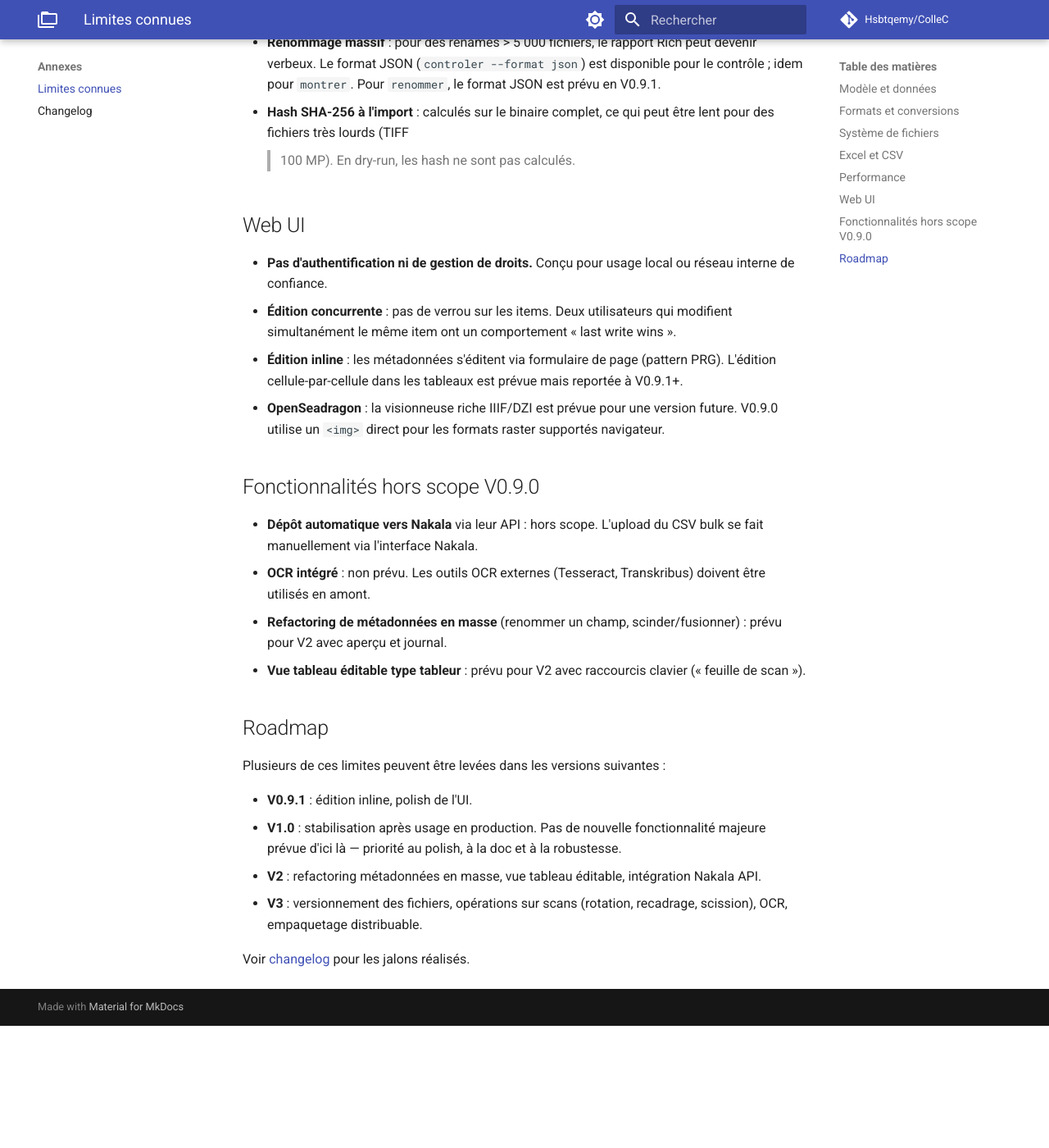
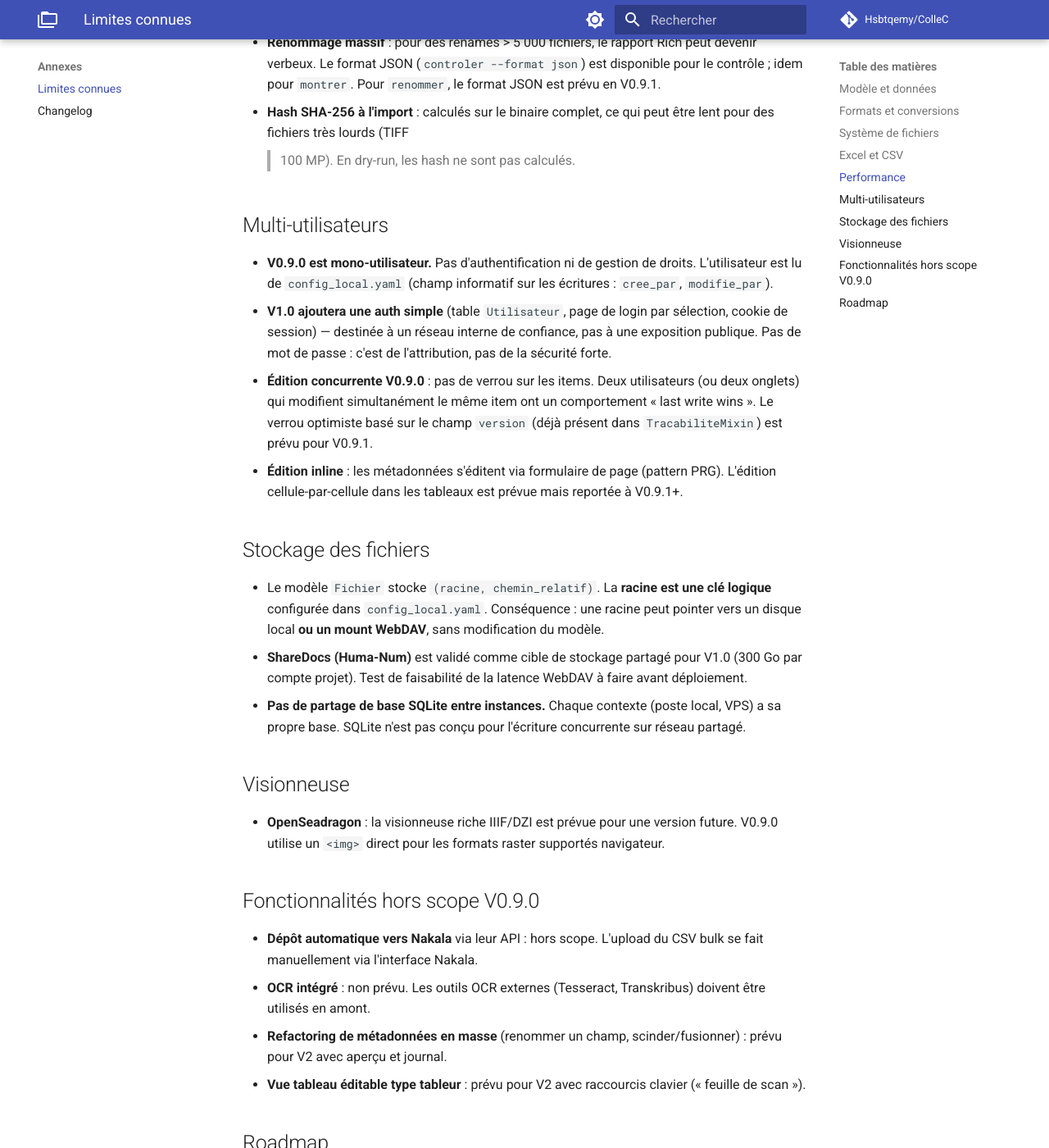
Before and after one commit to Hsbtqemy/ColleC, an MkDocs documentation site: the page built from docs/annexes/limites.md, in a window 1280 px wide and 1400 px high, scrolled down 1645 px. Shown: the whole window at 82% size. Built offline with MkDocs 1.6.1 and Material for MkDocs 9.7.7, drawn with Linux system fonts in a browser that asks for light colours; comment, search, counter and statistics services are not loaded; before the commit the page ends 2896 px from its top, so only the background shows below that.

Commit message:
docs: décisions architecture déploiement V1.0 + roadmap V0.9.1 / V1.0
Session de documentation pure (pas de modification de code
applicatif). Préserve les décisions stratégiques prises sur
le déploiement et la multi-utilisation, en préparation des
sessions futures.

- docs/developpeurs/deploiement-future.md (NEW, INTERNAL) :
  document de travail interne (exclu du build MkDocs via
  exclude_docs) qui consigne les décisions d'architecture
  pour V1.0 :
  * 3 contextes d'usage cibles (mode local solo, CLI seul,
    serveur partagé sur VPS) avec base SQLite séparée par
    contexte ;
  * stockage ShareDocs (Huma-Num) en WebDAV — modèle
    Fichier déjà compatible (racine + chemin_relatif) ;
  * authentification simple V1.0 (table Utilisateur, page
    de login par sélection, cookie de session, pas de mot
    de passe) — attribution, pas sécurité forte ;
  * verrou optimiste sur le champ `version` existant de
    TracabiliteMixin ;
  * mode lecture seule explicite ;
  * stack déploiement Docker + Caddy/nginx + Let's Encrypt
    + davfs2 pour ShareDocs + restic pour sauvegardes ;
  * plan détaillé V0.9.1 (1 session ~6h) puis V1.0 (2
    sessions ~12h après test d'usage).

- CLAUDE.md :
  * « Statut : V0.9.0 stable livré » avec lien vers le site
    déployé et le document interne ;
  * Plan de développement enrichi : V0.9.1 (renforcement
    mode local, préparation test d'usage) puis V1.0
    (déploiement VPS + auth simple).

- docs/annexes/limites.md :
  * section « Multi-utilisateurs » réécrite pour préciser
    V0.9.0 mono / V1.0 auth simple, verrou optimiste prévu
    V0.9.1 ;
  * nouvelle section « Stockage des fichiers » documentant
    la compatibilité racines logiques ↔ WebDAV ShareDocs et
    la non-portabilité de SQLite sur réseau partagé ;
  * « Visionneuse » séparée pour clarifier.

- docs/annexes/changelog.md : section « Roadmap » ajoutée en
  tête, listant V0.9.1 et V1.0 avec leurs périmètres
  respectifs.

- mkdocs.yml : `exclude_docs` réintroduit pour
  `developpeurs/deploiement-future.md` (document interne).

- pyproject.toml : bump 0.9.0 → 0.9.1-dev (signal préparation
  V0.9.1 sans la livrer).

449 tests verts (inchangé), mkdocs build --strict clean,
ruff clean. Pas de migration Alembic. Pas de nouvelle
dépendance.

Co-Authored-By: Claude Opus 4.7 (1M context) <noreply@anthropic.com>

```diff
--- a/docs/annexes/limites.md
+++ b/docs/annexes/limites.md
@@ -76,16 +76,43 @@ levées dans des versions ultérieures — voir
   ce qui peut être lent pour des fichiers très lourds (TIFF
   >100 MP). En dry-run, les hash ne sont pas calculés.
 
-## Web UI
+## Multi-utilisateurs
 
-- **Pas d'authentification ni de gestion de droits.** Conçu pour
-  usage local ou réseau interne de confiance.
-- **Édition concurrente** : pas de verrou sur les items. Deux
-  utilisateurs qui modifient simultanément le même item ont un
-  comportement « last write wins ».
-- **Édition inline** : les métadonnées s'éditent via formulaire
-  de page (pattern PRG). L'édition cellule-par-cellule dans les
-  tableaux est prévue mais reportée à V0.9.1+.
+- **V0.9.0 est mono-utilisateur.** Pas d'authentification ni de
+  gestion de droits. L'utilisateur est lu de
+  `config_local.yaml` (champ informatif sur les écritures :
+  `cree_par`, `modifie_par`).
+- **V1.0 ajoutera une auth simple** (table `Utilisateur`, page
+  de login par sélection, cookie de session) — destinée à un
+  réseau interne de confiance, pas à une exposition publique.
+  Pas de mot de passe : c'est de l'attribution, pas de la
+  sécurité forte.
+- **Édition concurrente V0.9.0** : pas de verrou sur les items.
+  Deux utilisateurs (ou deux onglets) qui modifient
+  simultanément le même item ont un comportement
+  « last write wins ». Le verrou optimiste basé sur le champ
+  `version` (déjà présent dans `TracabiliteMixin`) est prévu
+  pour V0.9.1.
+- **Édition inline** : les métadonnées s'éditent via
+  formulaire de page (pattern PRG). L'édition cellule-par-cellule
+  dans les tableaux est prévue mais reportée à V0.9.1+.
+
+## Stockage des fichiers
+
+- Le modèle `Fichier` stocke `(racine, chemin_relatif)`. La
+  **racine est une clé logique** configurée dans
+  `config_local.yaml`. Conséquence : une racine peut pointer
+  vers un disque local **ou un mount WebDAV**, sans modification
+  du modèle.
+- **ShareDocs (Huma-Num)** est validé comme cible de stockage
+  partagé pour V1.0 (300 Go par compte projet). Test de
+  faisabilité de la latence WebDAV à faire avant déploiement.
+- **Pas de partage de base SQLite entre instances.** Chaque
+  contexte (poste local, VPS) a sa propre base. SQLite n'est
+  pas conçu pour l'écriture concurrente sur réseau partagé.
+
+## Visionneuse
+
 - **OpenSeadragon** : la visionneuse riche IIIF/DZI est prévue
   pour une version future. V0.9.0 utilise un `<img>` direct
   pour les formats raster supportés navigateur.
--- a/mkdocs.yml
+++ b/mkdocs.yml
@@ -48,6 +48,12 @@ plugins:
 extra:
   repo_main: https://github.com/Hsbtqemy/ColleC/blob/main
   repo_tree: https://github.com/Hsbtqemy/ColleC/tree/main
+
+# Documents de travail interne (préservés en dépôt mais non publiés
+# sur le site MkDocs, pour rester accessibles à Claude Code et aux
+# contributeurs sans encombrer l'utilisateur).
+exclude_docs: |
+  developpeurs/deploiement-future.md
 
 markdown_extensions:
   - admonition
--- a/pyproject.toml
+++ b/pyproject.toml
@@ -1,6 +1,6 @@
 [project]
 name = "archives-tool"
-version = "0.9.0"
+version = "0.9.1-dev"
 description = "Outil interne de gestion de collections numérisées."
 readme = "README.md"
 requires-python = ">=3.11"
```
Also changed, not shown: CLAUDE.md (+61 -1 lines), docs/annexes/changelog.md (+33 -0 lines), docs/developpeurs/deploiement-future.md (added, +245 -0 lines).
